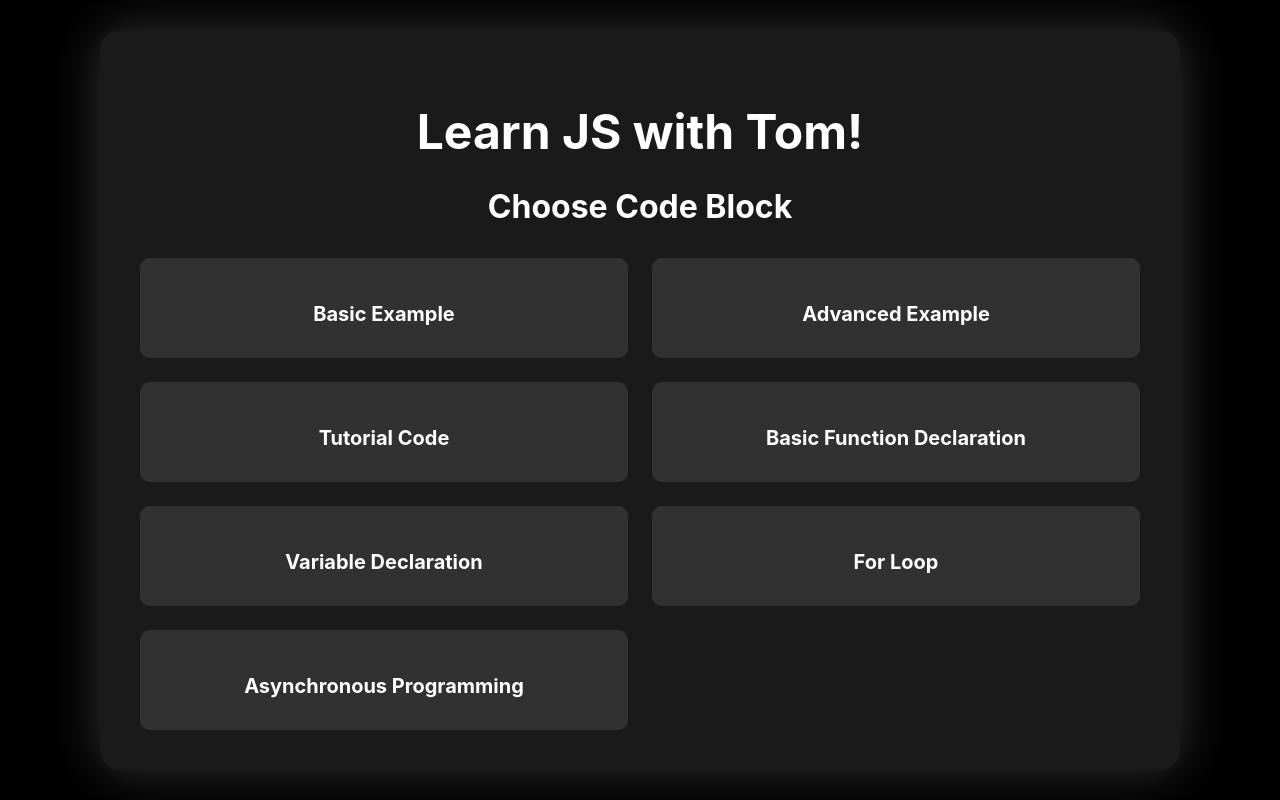
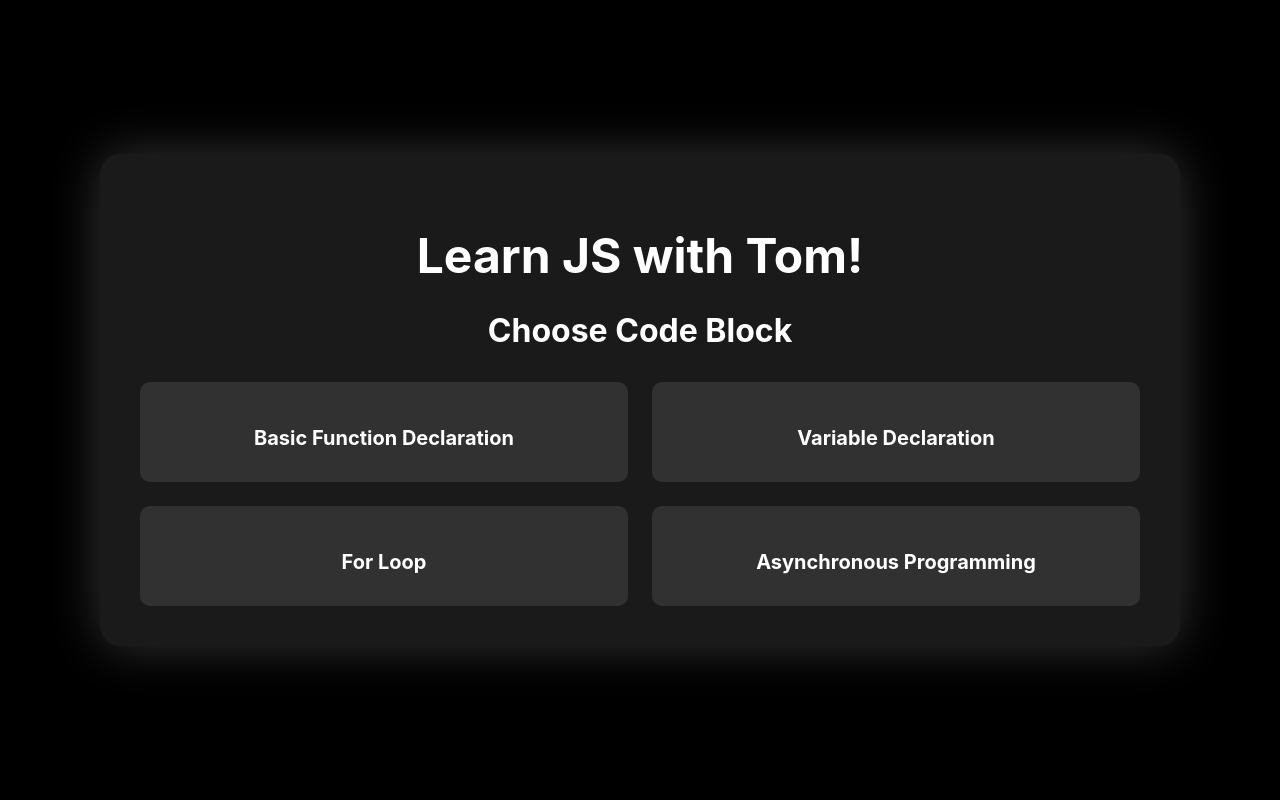
Before and after one commit to Yosef-Perelman/OnlineCodingWeb-Client, a React (Create React App) app: page / in a window 1280 px wide. Built offline with nearby package versions, Linux system fonts and the light colour scheme.

Commit message:
Edited the rooms names.

```diff
--- a/src/Config.js
+++ b/src/Config.js
@@ -1,7 +1,4 @@
 export const rooms = [
-    { name: 'Basic Example' },
-    { name: 'Advanced Example' },
-    { name: 'Tutorial Code' },
     { name: 'Basic Function Declaration' },
     { name: 'Variable Declaration' },
     { name: 'For Loop' },
```
